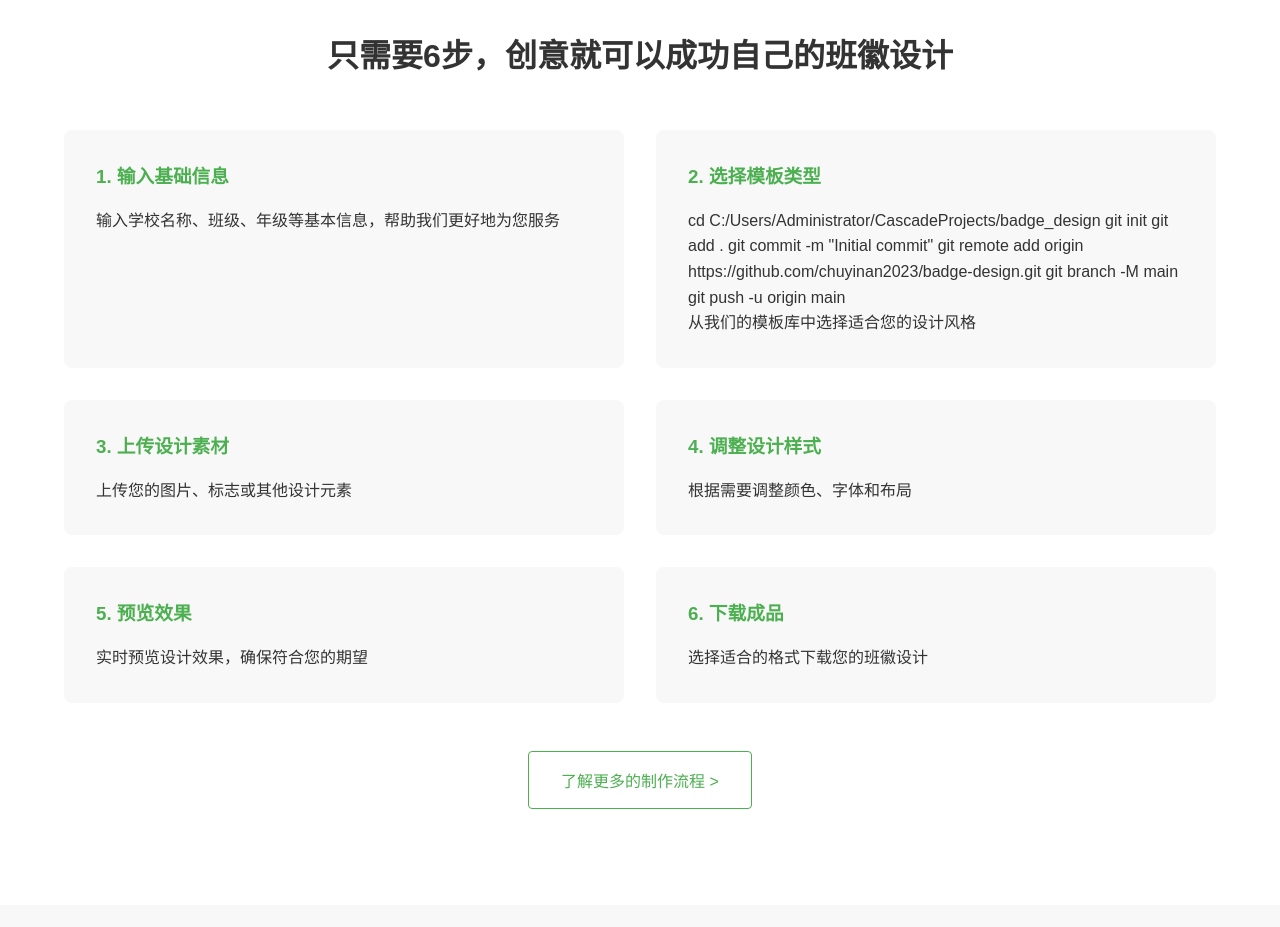
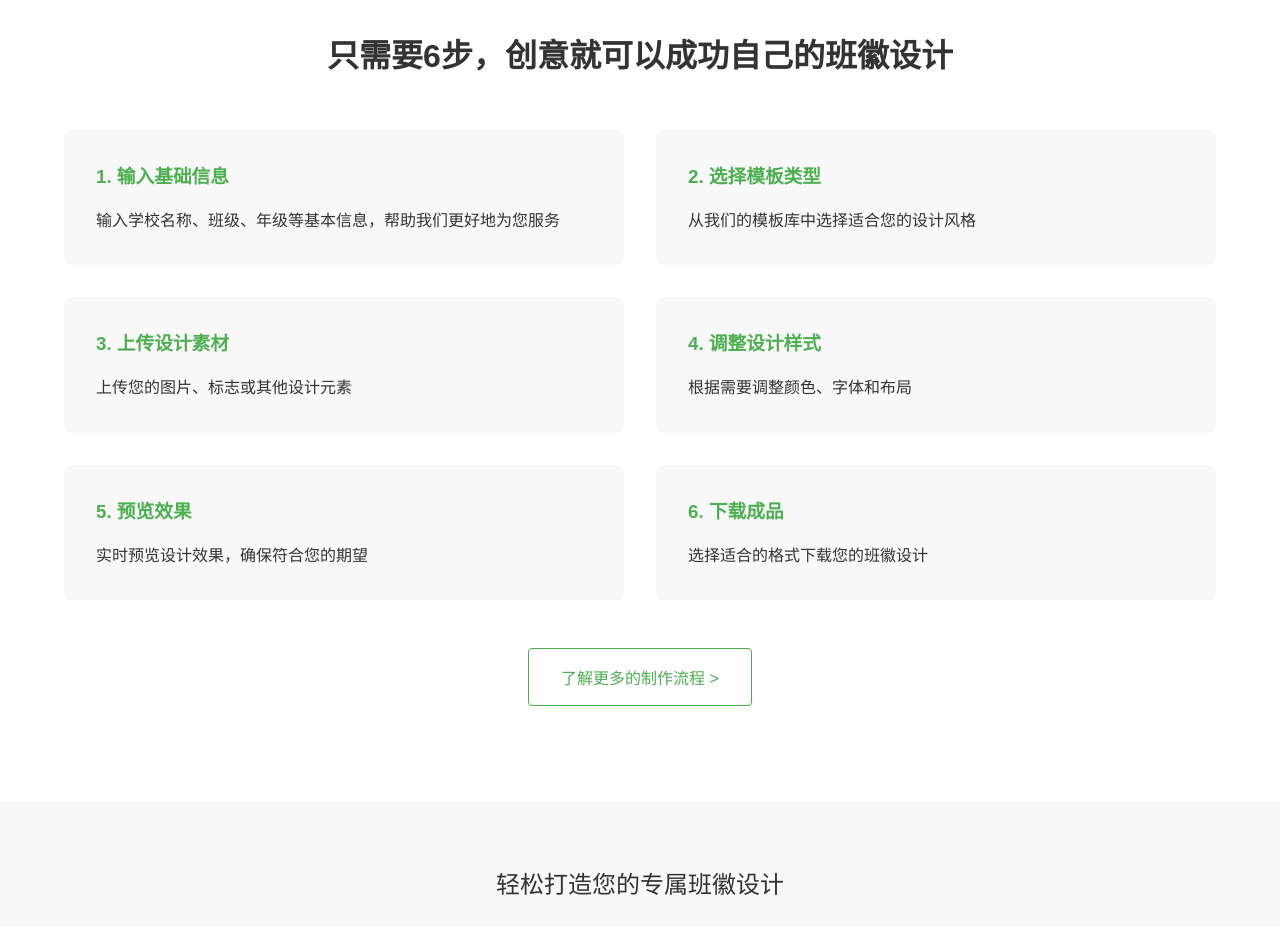
Before and after one commit to ChuYinan2023/badge-design, a plain HTML site: page index.html in a window 1280 px wide. Shown: the part 1900-2827 px from the top of the page. Drawn offline with Linux system fonts and the light colour scheme.

Commit message:
Initial commit

```diff
--- a/index.html
+++ b/index.html
@@ -105,13 +105,7 @@
                     <p>输入学校名称、班级、年级等基本信息，帮助我们更好地为您服务</p>
                 </div>
                 <div class="feature">
-                    <h3>2. 选择模板类型</h3>cd C:/Users/Administrator/CascadeProjects/badge_design
-                    git init
-                    git add .
-                    git commit -m "Initial commit"
-                    git remote add origin https://github.com/chuyinan2023/badge-design.git
-                    git branch -M main
-                    git push -u origin main
+                    <h3>2. 选择模板类型</h3>
                     <p>从我们的模板库中选择适合您的设计风格</p>
                 </div>
                 <div class="feature">
```
